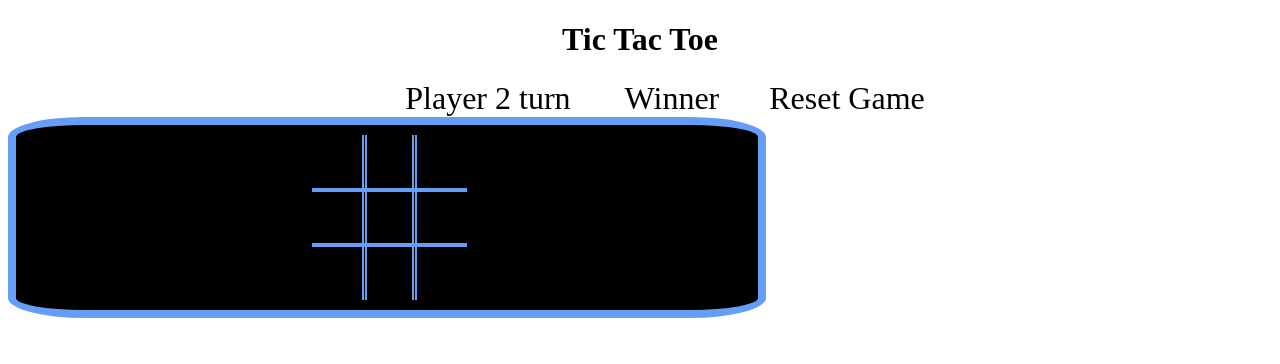
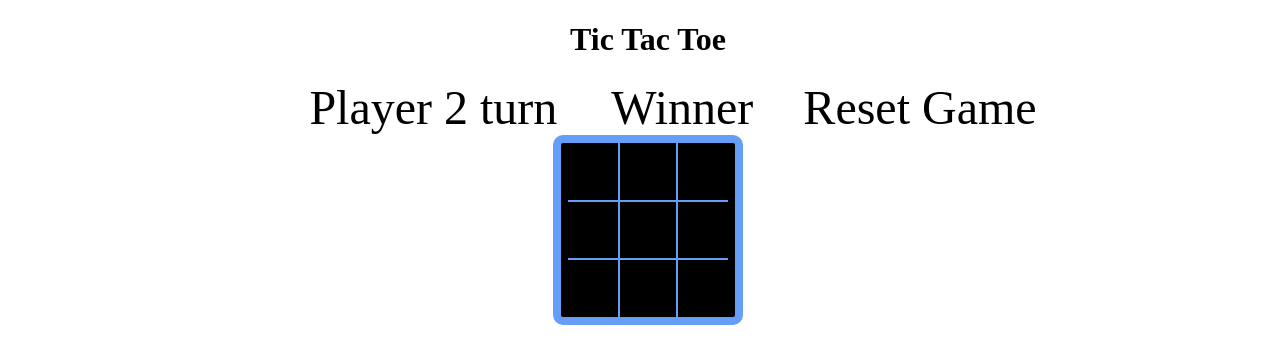
Before and after one commit to mlavagni/TicTacToe, a plain HTML site: page index.html in a window 1280 px wide. Drawn offline with Linux system fonts and the light colour scheme.

Commit message:
refactoreded the  UI grid

```diff
--- a/css/main.css
+++ b/css/main.css
@@ -4,23 +4,35 @@
   }
 body{
     text-align: center;
-
+    height: 100%;
+    width: 100%;
 }
 
 h1{
     text-align: center;
 }
 
-
+#fistDiv{
+    padding: 0;
+    margin: 0;
+    /* margin: 0 auto; */
+    /* height: 100%;
+    width: 100%; */
+    display: flex;
+    justify-items: center;
+    /* background-color: blue; */
+}
 .ticTic{
+    margin-right: 16px;
+    margin-right: 16px;
     align-content: center;
     text-align: center;
     display: grid;
     grid-template-columns: 50px 50px 50px;
     align-items: center;
     justify-content: center;
-    font-size: 4rem;
-    padding: 10px;
+    font-size: 3rem;
+    /* padding: 10px; */
     color: chartreuse;
     /* border-collapse: collapse; */
 
@@ -28,12 +40,14 @@ h1{
 }
 #board{
     border: 8px solid #659DF7;
-
-    width: 60%;
-    height: 60%;
-     align-items: center;
-     background-color: black;
-     border-radius: 10%;
+    margin: 0 auto;
+    width: 190px;
+    height: 190px;
+    border-radius: 10px;
+    padding: 0;
+    background-color: black;
+    /* text-align: center; */
+     justify-items: center;
 }
 
 
@@ -45,24 +59,38 @@ p {
     /* justify-items: center; */
 
     /* align-content: center ; */
-    font-size: 2rem;
+    font-size: 3rem;
 }
 .id1, .id2, .id3,.id4, .id5, .id6, .id7, .id8, .id9{
-    min-height: 55px;
-    min-width: 55px;
+    min-height: 60px;
+    min-width: 60px;
     border: 2px solid #659DF7;
+    /* margin: 0; */
 
+    /* padding: 10; */
 }
-
+/* .id2, .id5, .id8{
+    margin-left: 0;
+} */
 .id1, .id4, .id7{
-border-left: 0;
+    text-align: center;
+    border-left: 0;
+    border-right: 0;
+/* padding-right: 12px;; */
 }
 .id3, .id6, .id9{
     border-right: 0;
+    border-left: 0;
 }
 .id7, .id8, .id9{
     border-bottom: 0;
+    border-top: 0;
 }
 .id1, .id2, .id3{
     border-top: 0;
+    border-bottom: 0;
     }
+div{
+    border-collapse: collapse;
+
+}
--- a/index.html
+++ b/index.html
@@ -12,9 +12,9 @@
 
         <p>Player <span id="player">dd</span> turn</p> <p id="winner">Winner</p><p id="resset">Reset Game</p>
 
-    <div class="ticTic container" id="board"></div>
-
-
+    <div id="firstDiv">
+        <div class="ticTic container" id="board"></div>
+    </div>
 
 
 
```
